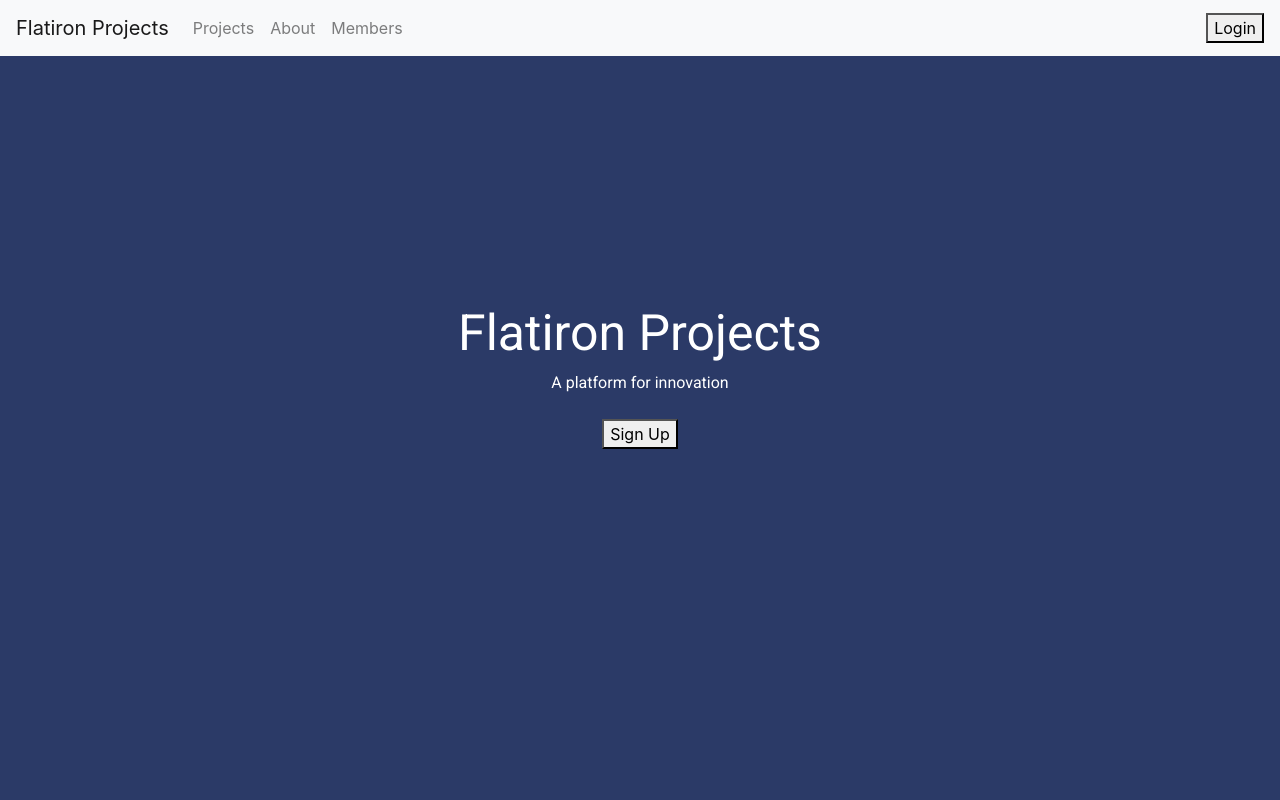
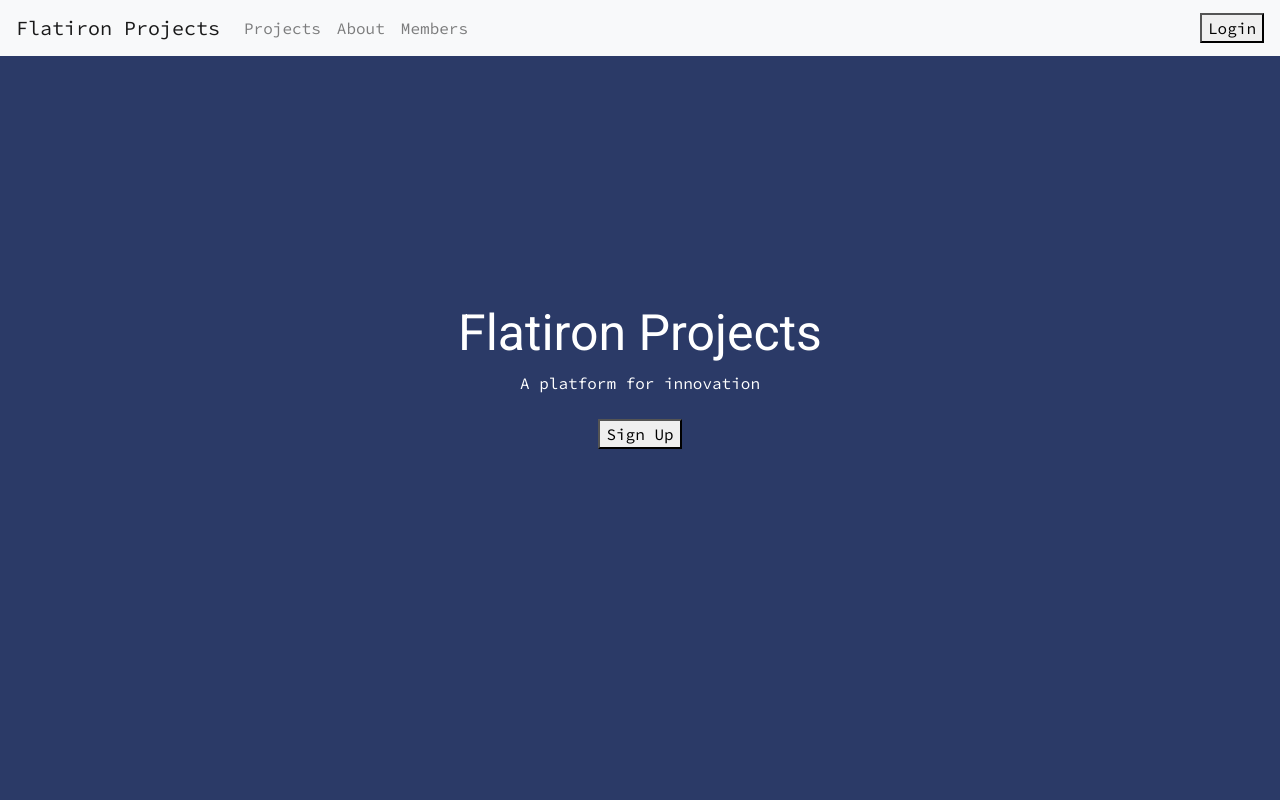
Before and after one commit to ry-thornton/flatiron-projects, a React (Create React App) app in the folder flatiron-project-frontend/: page / in a window 1280 px wide. Shown: the top 800 px of the page. Built offline with nearby package versions, Linux system fonts and the light colour scheme.

Commit message:
style updates/nav bar updates

```diff
--- a/flatiron-project-frontend/public/index.html
+++ b/flatiron-project-frontend/public/index.html
@@ -15,7 +15,7 @@
       user's mobile device or desktop. See https://developers.google.com/web/fundamentals/web-app-manifest/
     -->
     <link rel="manifest" href="%PUBLIC_URL%/manifest.json" />
-    <link href="https://fonts.googleapis.com/css?family=Roboto&display=swap" rel="stylesheet">
+    <link href="https://fonts.googleapis.com/css?family=Roboto|Source+Code+Pro&display=swap" rel="stylesheet">
 
     <!--
       Notice the use of %PUBLIC_URL% in the tags above.
--- a/flatiron-project-frontend/src/App.css
+++ b/flatiron-project-frontend/src/App.css
@@ -2,6 +2,7 @@
   text-align: center;
   color: white;
   background-color: #2B3A67;
+  font-family: 'Source Code Pro', monospace;
 }
 
 .App-logo {
@@ -46,7 +47,7 @@
 
 .Home-page-greeting{
   padding-top: 30vh;
-  font-family: 'Roboto', sans-serif;
+  font-family: 'Source Code Pro', monospace;
 }
 
 .Home-page{
--- a/flatiron-project-frontend/src/App.js
+++ b/flatiron-project-frontend/src/App.js
@@ -10,6 +10,10 @@ class App extends React.Component{
   state = {
     showing: null,
     username: null
+  }
+
+  home = () => {
+    this.setState({showing: null})
   }
 
   login = () => {
@@ -28,7 +32,7 @@ class App extends React.Component{
   render(){
         return (
         <div className="App">
-          <Menu username={this.state.username} login={this.login} />
+          <Menu username={this.state.username} login={this.login} home={this.home}/>
           <Content showing={this.state.showing} signUp={this.signUp} signIn={this.signIn} username={this.state.username} logout={this.logOut}/>
         </div>
       );
--- a/flatiron-project-frontend/src/components/Login.js
+++ b/flatiron-project-frontend/src/components/Login.js
@@ -15,6 +15,7 @@ class Login extends React.Component{
         this.props.signIn(this.state.username)
     }
 
+
     render(){
         return (
             <div className="Login-form">
@@ -28,6 +29,7 @@ class Login extends React.Component{
                     <br/>
                     <input type="submit" value="Login"/>
                 </form>
+                Don't have an account? <span onClick={this.props.signUp}>Sign Up</span>
             </div>
         )
     }
--- a/flatiron-project-frontend/src/components/Menu.js
+++ b/flatiron-project-frontend/src/components/Menu.js
@@ -3,10 +3,11 @@ import Navbar from 'react-bootstrap/Navbar'
 import Nav from 'react-bootstrap/Nav'
 
 class Menu extends React.Component {
+
     render(){
         return (
             <Navbar bg='light' variant='light'>
-                <Navbar.Brand>Flatiron Projects</Navbar.Brand>
+                <Navbar.Brand><span onClick={this.props.home}>Flatiron Projects</span></Navbar.Brand>
                 <Nav>
                     <Nav.Link>Projects</Nav.Link>
                     <Nav.Link>About</Nav.Link>
--- a/flatiron-project-frontend/src/containers/Content.js
+++ b/flatiron-project-frontend/src/containers/Content.js
@@ -12,7 +12,7 @@ class Content extends React.Component{
             case 'login':
                 return (
                     <div>
-                        <Login signIn={this.props.signIn}/>
+                        <Login signIn={this.props.signIn} signUp={this.props.signUp}/>
                     </div>
                 );
             case 'signup':
```
